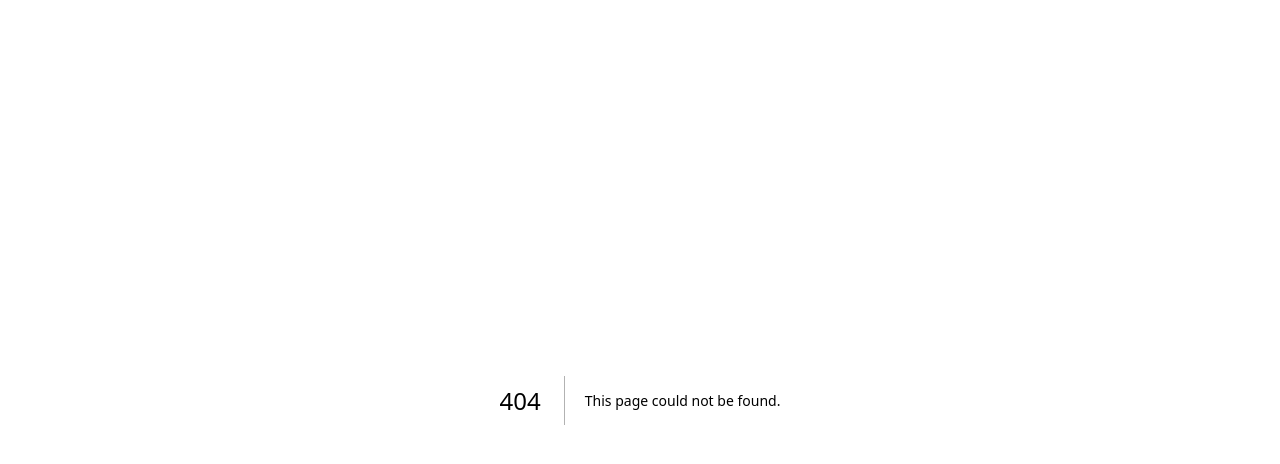
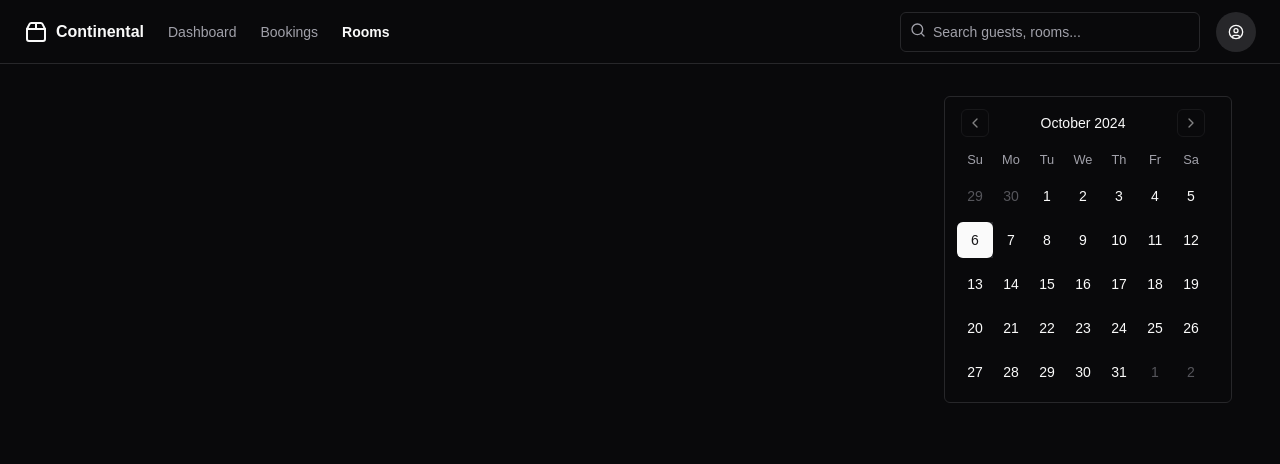
Before and after one commit to adhithyasimha/continental_desk, a Next.js app: page /rooms in a window 1280 px wide. Before the commit this address had no page. Shown: the top 464 px of the page. Built offline with nearby package versions, Linux system fonts and the light colour scheme.

Commit message:
added calendar

```diff
--- /dev/null
+++ b/app/rooms/page.tsx
@@ -0,0 +1,23 @@
+"use client"
+
+import * as React from "react"
+
+import { Calendar } from "@/components/ui/calendar"
+import Layout from "@/components/ui/layout"
+export default function Rooms() {
+  const [date, setDate] = React.useState<Date | undefined>(new Date())
+
+  return (
+    <div>
+    <Layout>
+    <Calendar
+      mode="single"
+      selected={date}
+      onSelect={setDate}
+      className="rounded-md border mr-4"
+      style={{ marginLeft: '75%' }}
+    />
+    </Layout>
+    </div>
+  )
+}
--- a/components/ui/button.tsx
+++ b/components/ui/button.tsx
@@ -5,7 +5,7 @@
 import { cn } from "@/lib/utils"
 
 const buttonVariants = cva(
-  "inline-flex items-center justify-center whitespace-nowrap rounded-md text-sm font-medium ring-offset-background transition-colors focus-visible:outline-none focus-visible:ring-2 focus-visible:ring-ring focus-visible:ring-offset-2 disabled:pointer-events-none disabled:opacity-50",
+  "inline-flex items-center justify-center gap-2 whitespace-nowrap rounded-md text-sm font-medium ring-offset-background transition-colors focus-visible:outline-none focus-visible:ring-2 focus-visible:ring-ring focus-visible:ring-offset-2 disabled:pointer-events-none disabled:opacity-50 [&_svg]:pointer-events-none [&_svg]:size-4 [&_svg]:shrink-0",
   {
     variants: {
       variant: {
--- /dev/null
+++ b/components/ui/calendar.tsx
@@ -0,0 +1,66 @@
+"use client"
+
+import * as React from "react"
+import { ChevronLeft, ChevronRight } from "lucide-react"
+import { DayPicker } from "react-day-picker"
+
+import { cn } from "@/lib/utils"
+import { buttonVariants } from "@/components/ui/button"
+
+export type CalendarProps = React.ComponentProps<typeof DayPicker>
+
+function Calendar({
+  className,
+  classNames,
+  showOutsideDays = true,
+  ...props
+}: CalendarProps) {
+  return (
+    <DayPicker
+      showOutsideDays={showOutsideDays}
+      className={cn("p-3", className)}
+      classNames={{
+        months: "flex flex-col sm:flex-row space-y-4 sm:space-x-4 sm:space-y-0",
+        month: "space-y-4",
+        caption: "flex justify-center pt-1 relative items-center",
+        caption_label: "text-sm font-medium",
+        nav: "space-x-1 flex items-center",
+        nav_button: cn(
+          buttonVariants({ variant: "outline" }),
+          "h-7 w-7 bg-transparent p-0 opacity-50 hover:opacity-100"
+        ),
+        nav_button_previous: "absolute left-1",
+        nav_button_next: "absolute right-1",
+        table: "w-full border-collapse space-y-1",
+        head_row: "flex",
+        head_cell:
+          "text-muted-foreground rounded-md w-9 font-normal text-[0.8rem]",
+        row: "flex w-full mt-2",
+        cell: "h-9 w-9 text-center text-sm p-0 relative [&:has([aria-selected].day-range-end)]:rounded-r-md [&:has([aria-selected].day-outside)]:bg-accent/50 [&:has([aria-selected])]:bg-accent first:[&:has([aria-selected])]:rounded-l-md last:[&:has([aria-selected])]:rounded-r-md focus-within:relative focus-within:z-20",
+        day: cn(
+          buttonVariants({ variant: "ghost" }),
+          "h-9 w-9 p-0 font-normal aria-selected:opacity-100"
+        ),
+        day_range_end: "day-range-end",
+        day_selected:
+          "bg-primary text-primary-foreground hover:bg-primary hover:text-primary-foreground focus:bg-primary focus:text-primary-foreground",
+        day_today: "bg-accent text-accent-foreground",
+        day_outside:
+          "day-outside text-muted-foreground opacity-50 aria-selected:bg-accent/50 aria-selected:text-muted-foreground aria-selected:opacity-30",
+        day_disabled: "text-muted-foreground opacity-50",
+        day_range_middle:
+          "aria-selected:bg-accent aria-selected:text-accent-foreground",
+        day_hidden: "invisible",
+        ...classNames,
+      }}
+      components={{
+        IconLeft: ({ ...props }) => <ChevronLeft className="h-4 w-4" />,
+        IconRight: ({ ...props }) => <ChevronRight className="h-4 w-4" />,
+      }}
+      {...props}
+    />
+  )
+}
+Calendar.displayName = "Calendar"
+
+export { Calendar }
--- a/package.json
+++ b/package.json
@@ -17,9 +17,11 @@
     "@supabase/supabase-js": "^2.45.4",
     "class-variance-authority": "^0.7.0",
     "clsx": "^2.1.1",
+    "date-fns": "^3.6.0",
     "lucide-react": "^0.446.0",
     "next": "14.2.13",
     "react": "^18",
+    "react-day-picker": "^8.10.1",
     "react-dom": "^18",
     "supabase": "^1.200.3",
     "tailwind-merge": "^2.5.2",
```
Also changed, not shown: 1 other file (tests, documents, lock files or other folders).
